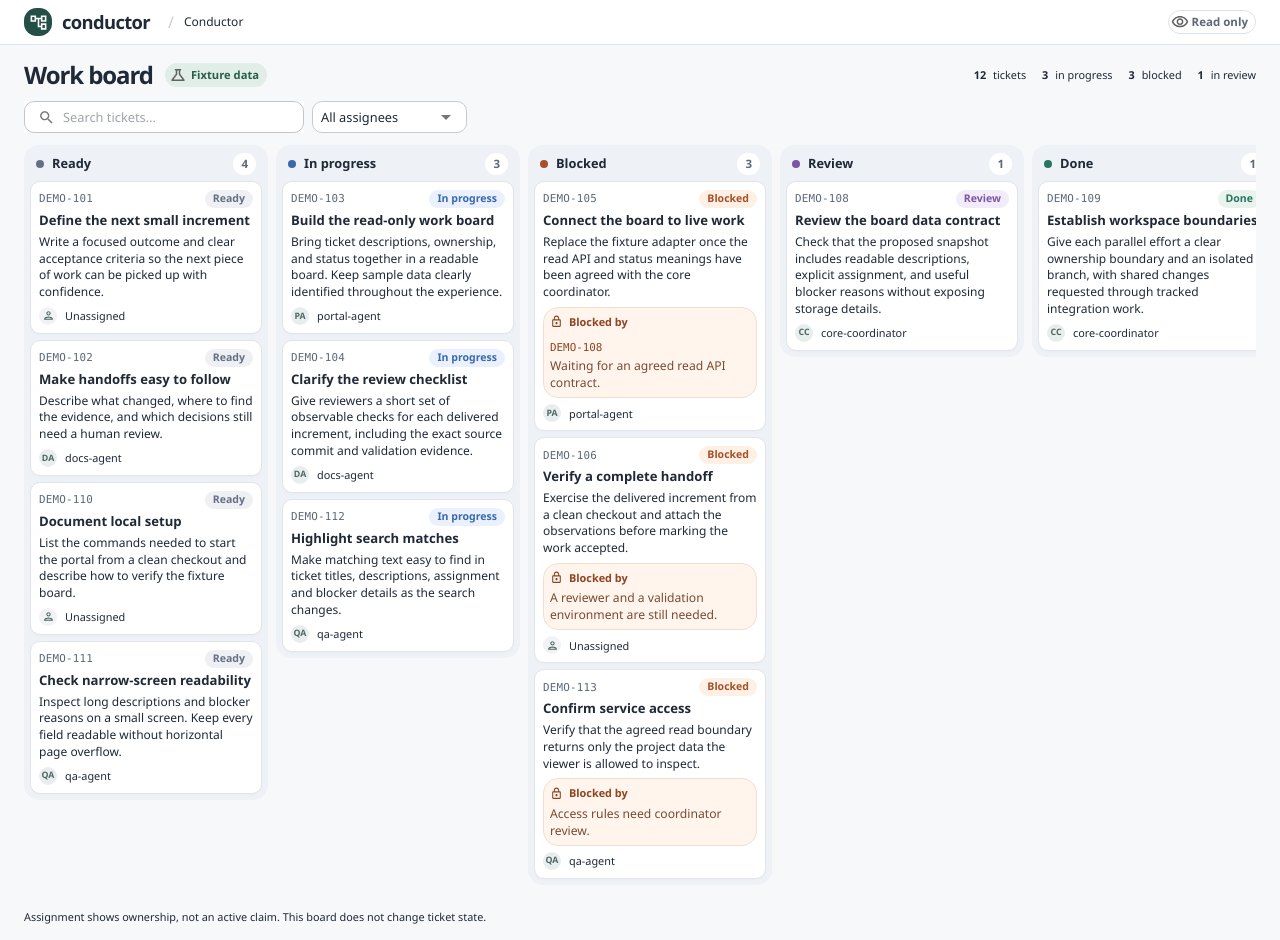
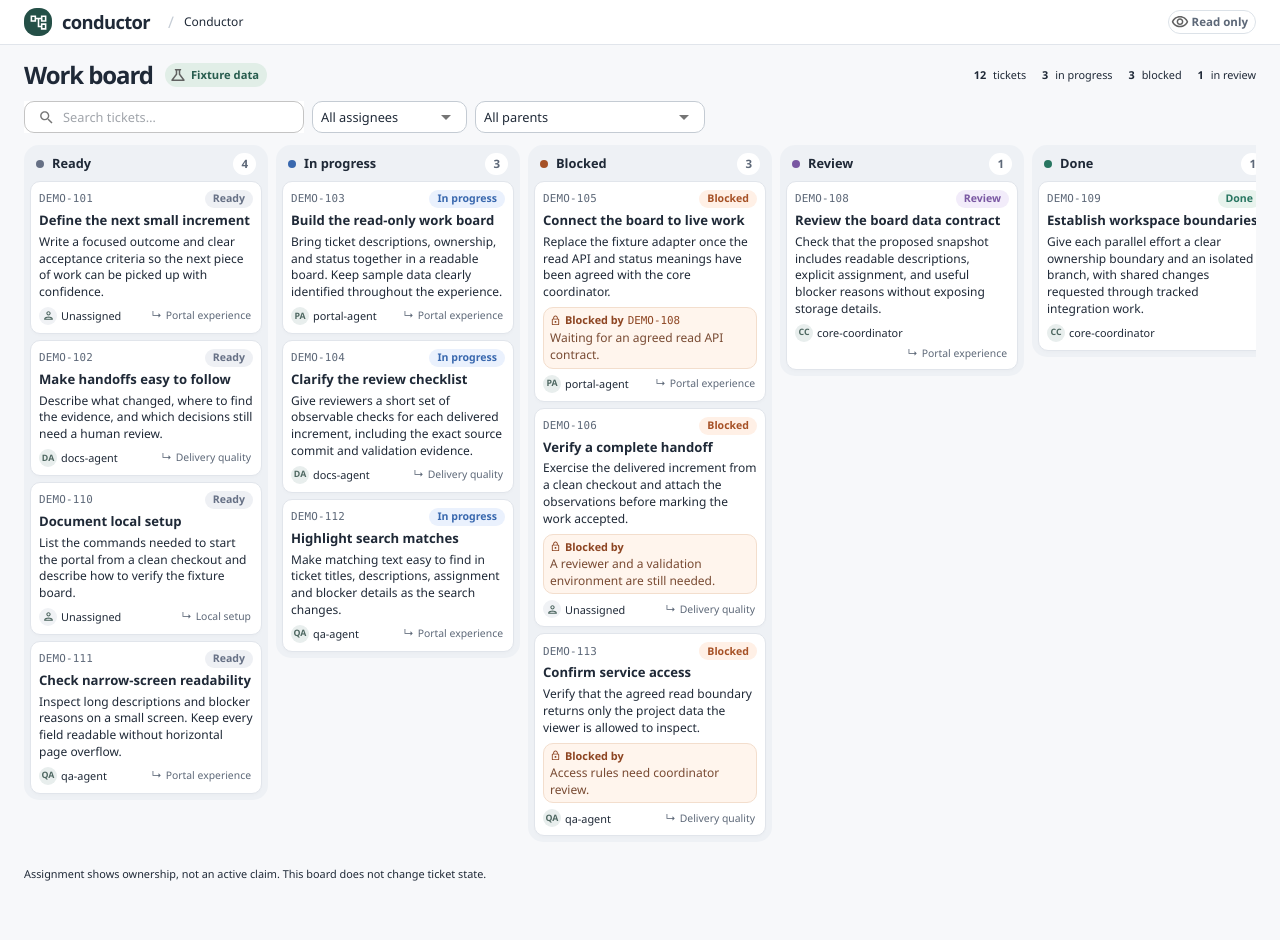
Before and after one commit to ZackMFleischman/conductor, a React (Vite) app in the folder web/portal/: page / in a window 1280 px wide. After the commit the page ends 898 px from the top, so only its background shows below. Built offline with nearby package versions, Linux system fonts and the light colour scheme.

Commit message:
feat(portal): filter parent subtrees and condense blocker context

```diff
--- a/web/portal/src/App.tsx
+++ b/web/portal/src/App.tsx
@@ -16,6 +16,7 @@ export function App({ source }: { source: BoardSource }) {
   const [attempt, setAttempt] = useState(0);
   const [query, setQuery] = useState('');
   const [assignee, setAssignee] = useState('all');
+  const [group, setGroup] = useState('all');
   useEffect(() => {
     const controller = new AbortController();
     setState({ status: 'loading' });
@@ -36,12 +37,14 @@ export function App({ source }: { source: BoardSource }) {
   const term = query.trim();
   const filtered = tickets.filter(ticket => {
     const matchesOwner = assignee === 'all' || (assignee === 'unassigned' ? ticket.assignee === null : ticket.assignee !== null && 'owner:' + ticket.assignee.id === assignee);
+    const matchesGroup = group === 'all' || (group === 'ungrouped' ? ticket.ancestors.length === 0 : 'ref:' + ticket.id === group || ticket.ancestors.some(ref => 'ref:' + ref.id === group));
     const searchable = [ticket.key, ticket.title, ticket.description, ticket.assignee?.name ?? 'Unassigned', ...ticket.blockers.flatMap(b => [b.reason, b.ticketKey ?? ''])];
-    return matchesOwner && (!term || searchable.some(text => findSearchMatches(text, term).length > 0));
+    return matchesOwner && matchesGroup && (!term || searchable.some(text => findSearchMatches(text, term).length > 0));
   });
   const owners = Array.from(new Map(tickets.flatMap(t => t.assignee ? [[t.assignee.id, t.assignee] as const] : [])).values()).sort((a, b) => a.name.localeCompare(b.name));
-  const hasFilters = Boolean(query || assignee !== 'all');
-  const clearFilters = () => { setQuery(''); setAssignee('all'); };
+  const parents = Array.from(new Map(tickets.flatMap(t => t.ancestors.map(ref => [ref.id, ref] as const))).values()).sort((a, b) => a.title.localeCompare(b.title));
+  const hasFilters = Boolean(query || assignee !== 'all' || group !== 'all');
+  const clearFilters = () => { setQuery(''); setAssignee('all'); setGroup('all'); };
 
   return <ThemeProvider theme={theme}><CssBaseline />
     <Box component="header" sx={{ bgcolor: '#fff', borderBottom: '1px solid', borderColor: 'divider', px: { xs: 2, md: 3 }, py: 1 }}>
@@ -74,13 +77,19 @@ export function App({ source }: { source: BoardSource }) {
               {owners.map(owner => <option key={owner.id} value={'owner:' + owner.id}>{owner.name}</option>)}
             </NativeSelect>
           </FormControl>
+          <FormControl variant="standard" sx={{ minWidth: 170, maxWidth: '100%', height: 32, px: 1, justifyContent: 'center', bgcolor: '#fff', border: '1px solid #c4cbd3', borderRadius: 1 }}>
+            <NativeSelect value={group} onChange={e => setGroup(e.target.value)} disableUnderline inputProps={{ 'aria-label': 'Parent' }} sx={{ fontSize: '0.8rem', '& select': { py: 0.5, maxWidth: 250, textOverflow: 'ellipsis' } }}>
+              <option value="all">All parents</option><option value="ungrouped">No parent</option>
+              {parents.map(ref => <option key={ref.id} value={'ref:' + ref.id}>{ref.key} · {ref.title}</option>)}
+            </NativeSelect>
+          </FormControl>
           {hasFilters && <Button onClick={clearFilters} size="small">Clear filters</Button>}
         </Stack>
         {filtered.length === 0 && <Paper variant="outlined" sx={{ p: 3, textAlign: 'center', mb: 2 }}>
           <Typography component="h2" variant="h3">{tickets.length === 0 ? 'No tickets yet' : 'No tickets match these filters'}</Typography>
           <Typography variant="body2" color="text.secondary" sx={{ mt: 0.5 }}>{tickets.length === 0 ? 'Tickets will appear here when the source has work to show.' : 'Try another search or clear the filters to see all work.'}</Typography>
         </Paper>}
-        <KanbanBoard tickets={filtered} query={term} />
+        <KanbanBoard tickets={filtered} query={term} onGroupFilter={setGroup} />
         <Typography variant="caption" color="text.secondary" sx={{ display: 'block', mt: 1 }}>Assignment shows ownership, not an active claim. This board does not change ticket state.</Typography>
       </>}
     </Box>
--- a/web/portal/src/board.ts
+++ b/web/portal/src/board.ts
@@ -2,6 +2,7 @@ export const statuses = ['ready', 'in_progress', 'blocked', 'review', 'done'] as
 export type TicketStatus = (typeof statuses)[number];
 export interface Assignee { id: string; name: string }
 export interface Blocker { reason: string; ticketKey?: string }
+export interface TicketReference { id: string; key: string; title: string }
 export interface BoardTicket {
   id: string;
   key: string;
@@ -10,6 +11,7 @@ export interface BoardTicket {
   status: TicketStatus;
   assignee: Assignee | null;
   blockers: Blocker[];
+  ancestors: TicketReference[];
 }
 export interface BoardSnapshot {
   project: { id: string; name: string; description: string };
--- /dev/null
+++ b/web/portal/src/components/GroupLabel.tsx
@@ -0,0 +1,14 @@
+import { Box, Button, Tooltip } from '@mui/material';
+import type { BoardTicket } from '../board';
+
+export function GroupLabel({ ticket, onFilter }: { ticket: BoardTicket; onFilter: (value: string) => void }) {
+  const group = ticket.ancestors.at(-1);
+  if (!group) return null;
+  const context = 'Parents (root to nearest):\n' + [...ticket.ancestors].reverse().map(ref => `${ref.key} · ${ref.title}`).join('\n');
+  return <Tooltip title={context} describeChild slotProps={{ tooltip: { sx: { whiteSpace: 'pre-line' } } }}>
+    <Button size="small" aria-label={`Filter by parent ${group.title}`} onClick={() => onFilter('ref:' + group.id)} sx={{ ml: 'auto', minWidth: 0, maxWidth: '52%', px: 0.25, py: 0, fontSize: '0.65rem', fontWeight: 400, lineHeight: 1.5, color: 'text.secondary', textTransform: 'none', justifyContent: 'flex-start' }}>
+      <Box component="span" aria-hidden="true" sx={{ mr: 0.5 }}>↳</Box>
+      <Box component="span" sx={{ overflow: 'hidden', textOverflow: 'ellipsis', whiteSpace: 'nowrap' }}>{group.title}</Box>
+    </Button>
+  </Tooltip>;
+}
--- a/web/portal/src/components/KanbanBoard.tsx
+++ b/web/portal/src/components/KanbanBoard.tsx
@@ -2,7 +2,7 @@ import { Box, Chip, Stack, Typography } from '@mui/material';
 import { statuses, type BoardTicket } from '../board';
 import { statusMeta, TicketCard } from './TicketCard';
 
-export function KanbanBoard({ tickets, query }: { tickets: BoardTicket[]; query: string }) {
+export function KanbanBoard({ tickets, query, onGroupFilter }: { tickets: BoardTicket[]; query: string; onGroupFilter: (value: string) => void }) {
   return <Box sx={{ overflowX: 'auto', pb: 2 }} tabIndex={0} role="group" aria-label="Ticket lanes; scroll horizontally on smaller desktop screens">
     <Box sx={{ display: 'grid', gridTemplateColumns: { xs: 'minmax(0, 1fr)', sm: 'repeat(5, minmax(244px, 1fr))' }, gap: 1, alignItems: 'start' }}>
       {statuses.map(status => {
@@ -15,7 +15,7 @@ export function KanbanBoard({ tickets, query }: { tickets: BoardTicket[]; query:
             <Chip size="small" label={laneTickets.length} aria-label={`${laneTickets.length} ${laneTickets.length === 1 ? 'ticket' : 'tickets'}`} sx={{ height: 22, bgcolor: '#fff', fontSize: '0.72rem', color: 'text.secondary' }} />
           </Stack>
           <Stack spacing={0.75}>
-            {laneTickets.map(ticket => <TicketCard key={ticket.id} ticket={ticket} query={query} />)}
+            {laneTickets.map(ticket => <TicketCard key={ticket.id} ticket={ticket} query={query} onGroupFilter={onGroupFilter} />)}
             {!laneTickets.length && <Box sx={{ border: '1px dashed #cdd4de', borderRadius: 1.5, p: 3, textAlign: 'center' }}><Typography variant="body2" color="text.secondary">No tickets</Typography></Box>}
           </Stack>
         </Box>;
--- a/web/portal/src/components/TicketCard.tsx
+++ b/web/portal/src/components/TicketCard.tsx
@@ -1,6 +1,7 @@
 import { Avatar, Box, Chip, Paper, Stack, Typography } from '@mui/material';
 import LockOutlined from '@mui/icons-material/LockOutlined';
 import PersonOutlined from '@mui/icons-material/PersonOutlined';
+import { GroupLabel } from './GroupLabel';
 import { HighlightedText } from './HighlightedText';
 import type { BoardTicket, TicketStatus } from '../board';
 
@@ -12,7 +13,7 @@ export const statusMeta: Record<TicketStatus, { label: string; color: string; ti
   done: { label: 'Done', color: '#287661', tint: '#e8f3ed' },
 };
 
-export function TicketCard({ ticket, query }: { ticket: BoardTicket; query: string }) {
+export function TicketCard({ ticket, query, onGroupFilter }: { ticket: BoardTicket; query: string; onGroupFilter: (value: string) => void }) {
   const meta = statusMeta[ticket.status];
   const blockers = ticket.blockers.length ? ticket.blockers : ticket.status === 'blocked' ? [{ reason: 'Blocker details unavailable.' }] : [];
   return <Paper component="article" variant="outlined" aria-labelledby={`ticket-${ticket.id}`} sx={{ p: 1, boxShadow: '0 2px 3px #25385804', overflowWrap: 'anywhere' }}>
@@ -22,20 +23,22 @@ export function TicketCard({ ticket, query }: { ticket: BoardTicket; query: stri
     </Stack>
     <Typography component="h3" variant="h3" id={`ticket-${ticket.id}`} sx={{ mb: 0.5 }}><HighlightedText text={ticket.title} query={query} /></Typography>
     <Typography variant="body2" color="text.secondary" sx={{ whiteSpace: 'pre-wrap' }}><HighlightedText text={ticket.description || 'No description provided.'} query={query} /></Typography>
-    {blockers.length > 0 && <Box sx={{ mt: 0.75, p: 0.75, bgcolor: '#fff5ed', border: '1px solid #f3decd', borderRadius: 1.5 }}>
-      <Stack direction="row" spacing={0.75} sx={{ alignItems: 'center', mb: 0.5, color: '#8d4522' }}>
-        <LockOutlined sx={{ fontSize: 13 }} /><Typography variant="caption" sx={{ fontWeight: 700 }}>Blocked by</Typography>
-      </Stack>
-      {blockers.map((blocker, index) => <Box key={index} sx={{ mt: index ? 1 : 0 }}>
-        {blocker.ticketKey && <Typography variant="caption" sx={{ color: '#8d4522', fontFamily: 'Consolas, monospace' }}><HighlightedText text={blocker.ticketKey} query={query} /></Typography>}
-        <Typography variant="body2" sx={{ fontSize: '0.76rem', color: '#784a32' }}><HighlightedText text={blocker.reason} query={query} /></Typography>
+    {blockers.length > 0 && <Box sx={{ mt: 0.75, px: 0.75, py: 0.5, bgcolor: '#fff5ed', border: '1px solid #f3decd', borderRadius: 1 }}>
+      {blockers.map((blocker, index) => <Box key={index} sx={{ mt: index ? 0.75 : 0 }}>
+        <Stack direction="row" sx={{ alignItems: 'baseline', flexWrap: 'wrap', columnGap: 0.5, color: '#8d4522' }}>
+          <LockOutlined sx={{ fontSize: 11, alignSelf: 'center' }} />
+          <Typography variant="caption" sx={{ fontWeight: 700 }}>Blocked by</Typography>
+          {blocker.ticketKey && <Typography variant="caption" sx={{ fontFamily: 'Consolas, monospace' }}><HighlightedText text={blocker.ticketKey} query={query} /></Typography>}
+        </Stack>
+        <Typography variant="body2" sx={{ color: '#784a32', mt: 0.25 }}><HighlightedText text={blocker.reason} query={query} /></Typography>
       </Box>)}
     </Box>}
-    <Stack direction="row" spacing={1} sx={{ alignItems: 'center', mt: 0.75 }}>
+    <Stack direction="row" sx={{ gap: 0.5, alignItems: 'center', flexWrap: 'wrap', mt: 0.75 }}>
       <Avatar sx={{ width: 18, height: 18, bgcolor: ticket.assignee ? '#e8eeed' : '#f0f2f5', color: '#4e6761', fontSize: '0.55rem', fontWeight: 700 }}>
         {ticket.assignee ? ticket.assignee.name.split('-').map(p => p[0]).slice(0, 2).join('').toUpperCase() : <PersonOutlined sx={{ fontSize: 13 }} />}
       </Avatar>
       <Typography variant="caption" color="text.secondary"><HighlightedText text={ticket.assignee?.name ?? 'Unassigned'} query={query} /></Typography>
+      <GroupLabel ticket={ticket} onFilter={onGroupFilter} />
     </Stack>
   </Paper>;
 }
--- a/web/portal/src/data/fixtureBoardSource.ts
+++ b/web/portal/src/data/fixtureBoardSource.ts
@@ -1,21 +1,27 @@
 import type { BoardSnapshot, BoardSource } from '../board';
+
+const portalEpic = { id: 'demo-200', key: 'DEMO-200', title: 'Portal experience' };
+const deliveryEpic = { id: 'demo-201', key: 'DEMO-201', title: 'Delivery quality' };
+const searchParent = { id: 'demo-202', key: 'DEMO-202', title: 'Search & discovery' };
+const matchParent = { id: 'demo-204', key: 'DEMO-204', title: 'Match rendering' };
+const setupParent = { id: 'demo-203', key: 'DEMO-203', title: 'Local setup' };
 
 // Fictional demo records, never a snapshot of the shared Conductor registry.
 const fixture: BoardSnapshot = {
   project: { id: 'demo-conductor', name: 'Conductor', description: 'A shared view of work, ownership, and what needs attention.' },
   tickets: [
-    { id: 'demo-101', key: 'DEMO-101', title: 'Define the next small increment', description: 'Write a focused outcome and clear acceptance criteria so the next piece of work can be picked up with confidence.', status: 'ready', assignee: null, blockers: [] },
-    { id: 'demo-102', key: 'DEMO-102', title: 'Make handoffs easy to follow', description: 'Describe what changed, where to find the evidence, and which decisions still need a human review.', status: 'ready', assignee: { id: 'agent-docs', name: 'docs-agent' }, blockers: [] },
-    { id: 'demo-103', key: 'DEMO-103', title: 'Build the read-only work board', description: 'Bring ticket descriptions, ownership, and status together in a readable board. Keep sample data clearly identified throughout the experience.', status: 'in_progress', assignee: { id: 'agent-portal', name: 'portal-agent' }, blockers: [] },
-    { id: 'demo-104', key: 'DEMO-104', title: 'Clarify the review checklist', description: 'Give reviewers a short set of observable checks for each delivered increment, including the exact source commit and validation evidence.', status: 'in_progress', assignee: { id: 'agent-docs', name: 'docs-agent' }, blockers: [] },
-    { id: 'demo-105', key: 'DEMO-105', title: 'Connect the board to live work', description: 'Replace the fixture adapter once the read API and status meanings have been agreed with the core coordinator.', status: 'blocked', assignee: { id: 'agent-portal', name: 'portal-agent' }, blockers: [{ ticketKey: 'DEMO-108', reason: 'Waiting for an agreed read API contract.' }] },
-    { id: 'demo-106', key: 'DEMO-106', title: 'Verify a complete handoff', description: 'Exercise the delivered increment from a clean checkout and attach the observations before marking the work accepted.', status: 'blocked', assignee: null, blockers: [{ reason: 'A reviewer and a validation environment are still needed.' }] },
-    { id: 'demo-108', key: 'DEMO-108', title: 'Review the board data contract', description: 'Check that the proposed snapshot includes readable descriptions, explicit assignment, and useful blocker reasons without exposing storage details.', status: 'review', assignee: { id: 'agent-core', name: 'core-coordinator' }, blockers: [] },
-    { id: 'demo-109', key: 'DEMO-109', title: 'Establish workspace boundaries', description: 'Give each parallel effort a clear ownership boundary and an isolated branch, with shared changes requested through tracked integration work.', status: 'done', assignee: { id: 'agent-core', name: 'core-coordinator' }, blockers: [] },
-    { id: 'demo-110', key: 'DEMO-110', title: 'Document local setup', description: 'List the commands needed to start the portal from a clean checkout and describe how to verify the fixture board.', status: 'ready', assignee: null, blockers: [] },
-    { id: 'demo-111', key: 'DEMO-111', title: 'Check narrow-screen readability', description: 'Inspect long descriptions and blocker reasons on a small screen. Keep every field readable without horizontal page overflow.', status: 'ready', assignee: { id: 'agent-qa', name: 'qa-agent' }, blockers: [] },
-    { id: 'demo-112', key: 'DEMO-112', title: 'Highlight search matches', description: 'Make matching text easy to find in ticket titles, descriptions, assignment and blocker details as the search changes.', status: 'in_progress', assignee: { id: 'agent-qa', name: 'qa-agent' }, blockers: [] },
-    { id: 'demo-113', key: 'DEMO-113', title: 'Confirm service access', description: 'Verify that the agreed read boundary returns only the project data the viewer is allowed to inspect.', status: 'blocked', assignee: { id: 'agent-qa', name: 'qa-agent' }, blockers: [{ reason: 'Access rules need coordinator review.' }] },
+    { id: 'demo-101', ancestors: [portalEpic], key: 'DEMO-101', title: 'Define the next small increment', description: 'Write a focused outcome and clear acceptance criteria so the next piece of work can be picked up with confidence.', status: 'ready', assignee: null, blockers: [] },
+    { id: 'demo-102', ancestors: [deliveryEpic], key: 'DEMO-102', title: 'Make handoffs easy to follow', description: 'Describe what changed, where to find the evidence, and which decisions still need a human review.', status: 'ready', assignee: { id: 'agent-docs', name: 'docs-agent' }, blockers: [] },
+    { id: 'demo-103', ancestors: [portalEpic], key: 'DEMO-103', title: 'Build the read-only work board', description: 'Bring ticket descriptions, ownership, and status together in a readable board. Keep sample data clearly identified throughout the experience.', status: 'in_progress', assignee: { id: 'agent-portal', name: 'portal-agent' }, blockers: [] },
+    { id: 'demo-104', ancestors: [deliveryEpic], key: 'DEMO-104', title: 'Clarify the review checklist', description: 'Give reviewers a short set of observable checks for each delivered increment, including the exact source commit and validation evidence.', status: 'in_progress', assignee: { id: 'agent-docs', name: 'docs-agent' }, blockers: [] },
+    { id: 'demo-105', ancestors: [searchParent, portalEpic], key: 'DEMO-105', title: 'Connect the board to live work', description: 'Replace the fixture adapter once the read API and status meanings have been agreed with the core coordinator.', status: 'blocked', assignee: { id: 'agent-portal', name: 'portal-agent' }, blockers: [{ ticketKey: 'DEMO-108', reason: 'Waiting for an agreed read API contract.' }] },
+    { id: 'demo-106', ancestors: [deliveryEpic], key: 'DEMO-106', title: 'Verify a complete handoff', description: 'Exercise the delivered increment from a clean checkout and attach the observations before marking the work accepted.', status: 'blocked', assignee: null, blockers: [{ reason: 'A reviewer and a validation environment are still needed.' }] },
+    { id: 'demo-108', ancestors: [portalEpic], key: 'DEMO-108', title: 'Review the board data contract', description: 'Check that the proposed snapshot includes readable descriptions, explicit assignment, and useful blocker reasons without exposing storage details.', status: 'review', assignee: { id: 'agent-core', name: 'core-coordinator' }, blockers: [] },
+    { id: 'demo-109', ancestors: [], key: 'DEMO-109', title: 'Establish workspace boundaries', description: 'Give each parallel effort a clear ownership boundary and an isolated branch, with shared changes requested through tracked integration work.', status: 'done', assignee: { id: 'agent-core', name: 'core-coordinator' }, blockers: [] },
+    { id: 'demo-110', ancestors: [setupParent], key: 'DEMO-110', title: 'Document local setup', description: 'List the commands needed to start the portal from a clean checkout and describe how to verify the fixture board.', status: 'ready', assignee: null, blockers: [] },
+    { id: 'demo-111', ancestors: [portalEpic], key: 'DEMO-111', title: 'Check narrow-screen readability', description: 'Inspect long descriptions and blocker reasons on a small screen. Keep every field readable without horizontal page overflow.', status: 'ready', assignee: { id: 'agent-qa', name: 'qa-agent' }, blockers: [] },
+    { id: 'demo-112', ancestors: [matchParent, searchParent, portalEpic], key: 'DEMO-112', title: 'Highlight search matches', description: 'Make matching text easy to find in ticket titles, descriptions, assignment and blocker details as the search changes.', status: 'in_progress', assignee: { id: 'agent-qa', name: 'qa-agent' }, blockers: [] },
+    { id: 'demo-113', ancestors: [deliveryEpic], key: 'DEMO-113', title: 'Confirm service access', description: 'Verify that the agreed read boundary returns only the project data the viewer is allowed to inspect.', status: 'blocked', assignee: { id: 'agent-qa', name: 'qa-agent' }, blockers: [{ reason: 'Access rules need coordinator review.' }] },
   ],
 };
 
```
Also changed, not shown: 12 other files (tests, documents, lock files or other folders).
